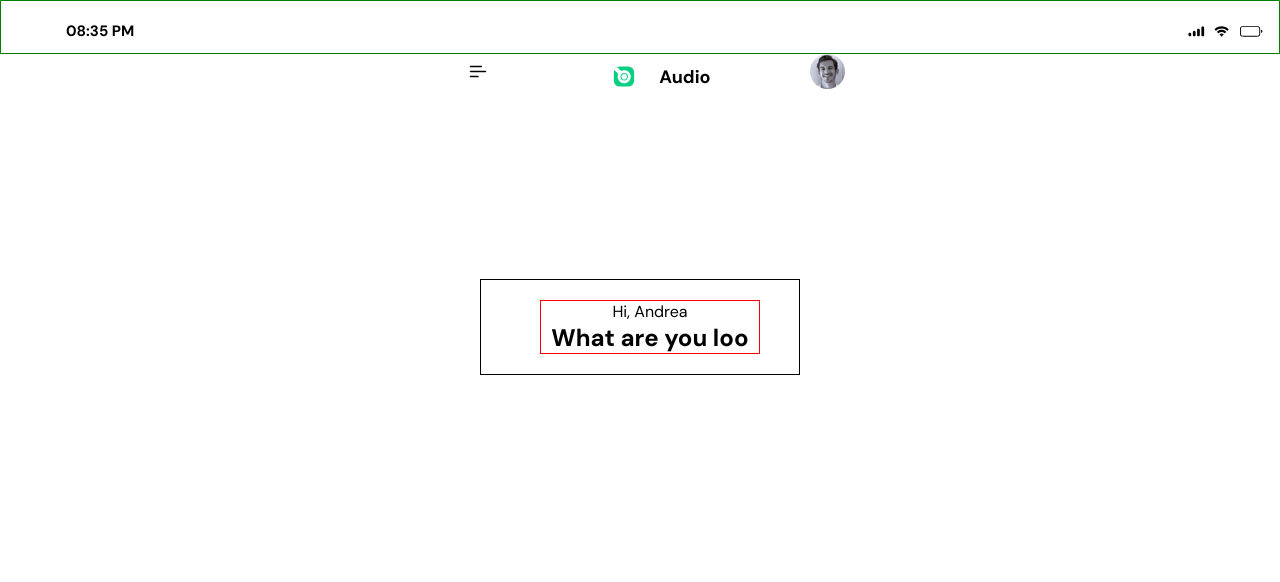
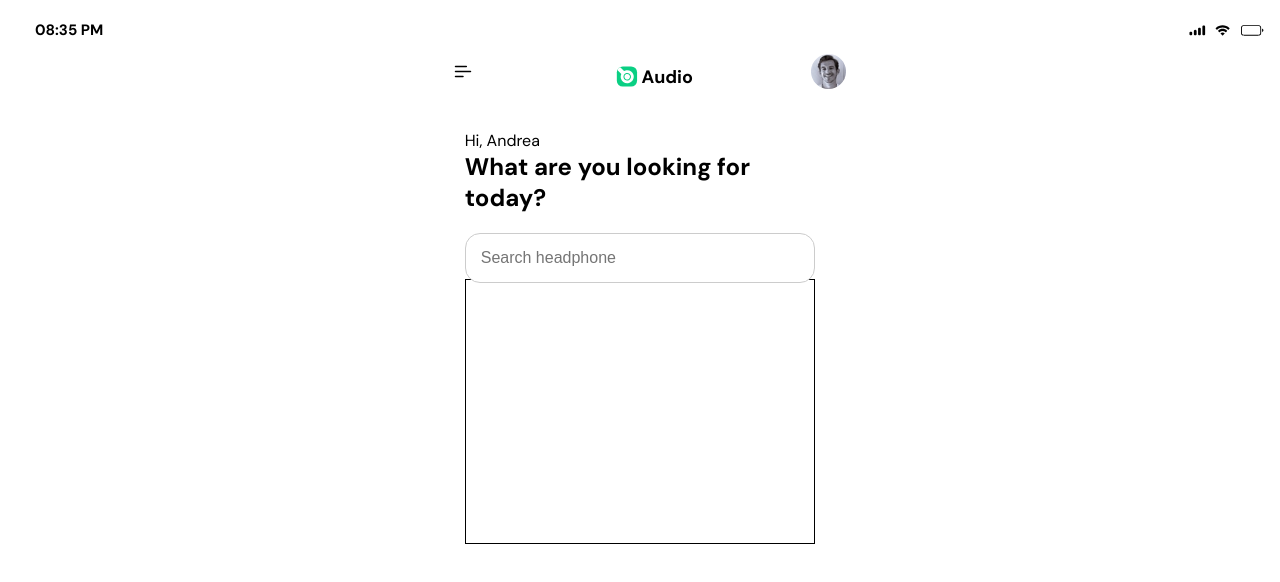
Before and after one commit to vinicius-rss/DESAFIO-3-COMPASS, a React (Vite) app: page /home in a window 1280 px wide. Shown: the top 582 px of the page. Built offline with nearby package versions, Linux system fonts and the light colour scheme.

Commit message:
firebase auth adicionado, página search iniciada, commit final do projeto.

```diff
--- a/src/Login.tsx
+++ b/src/Login.tsx
@@ -1,10 +1,11 @@
-import React, { useEffect, useState } from 'react';
-import TimeDisplay from './components/TimeDisplay';
-import { Link, useNavigate } from 'react-router-dom';
+import React, { useEffect, useState } from "react";
+import TimeDisplay from "./components/TimeDisplay";
+import { Link, useNavigate } from "react-router-dom";
+import { auth, provider, signInWithPopup } from "./firebase-config";
 
 const Login: React.FC = () => {
-  const [email, setEmail] = useState('');
-  const [password, setPassword] = useState('');
+  const [email, setEmail] = useState("");
+  const [password, setPassword] = useState("");
   const navigate = useNavigate();
 
   useEffect(() => {
@@ -15,8 +16,20 @@ const Login: React.FC = () => {
     e.preventDefault();
 
     if (email && password) {
+      // adicionar a autenticação por email e senha após finalizar página search
+      navigate("/home");
+    }
+  };
 
-      navigate('/home');
+
+  const handleGoogleSignIn = async () => {
+    try {
+      const result = await signInWithPopup(auth, provider);
+      const user = result.user;
+      console.log("Usuário logado:", user);
+      navigate("/home");
+    } catch (error) {
+      console.error("Erro ao fazer login com o Google:", error);
     }
   };
 
@@ -69,8 +82,10 @@ const Login: React.FC = () => {
               />
             </div>
             <p className="forgot-password">Forgot password</p>
-            <button type="submit" className="login-button">Sign In</button>
-            <p className="google-sign-in">
+            <button type="submit" className="login-button">
+              Sign In
+            </button>
+            <p className="google-sign-in" onClick={handleGoogleSignIn} style={{ cursor: "pointer" }}>
               <svg className="icon" xmlns="http://www.w3.org/2000/svg" width="26" height="22" viewBox="0 0 24 24">
                 <image href="/public/icon-google.svg" />
               </svg>
--- a/src/SignUp.tsx
+++ b/src/SignUp.tsx
@@ -1,21 +1,41 @@
-import React, { useEffect } from 'react';
-import { Link, useNavigate } from 'react-router-dom';
-import TimeDisplay from './components/TimeDisplay';
+import React, { useEffect, useState } from "react";
+import { Link, useNavigate } from "react-router-dom";
+import { auth, provider, signInWithPopup } from "./firebase-config";
+import { createUserWithEmailAndPassword } from "firebase/auth";
+import TimeDisplay from "./components/TimeDisplay";
 
 const SignUp: React.FC = () => {
-  const navigate = useNavigate(); // Hook para navegação
+  const navigate = useNavigate();
+  const [email, setEmail] = useState("");
+  const [password, setPassword] = useState("");
+  const [error, setError] = useState("");
 
   useEffect(() => {
     document.title = "Sign Up";
   }, []);
 
+  // Cadastro com Email e Senha
+  const handleSignUp = async (event: React.FormEvent) => {
+    event.preventDefault();
 
-  const handleSignUp = (event: React.FormEvent) => {
-    event.preventDefault(); // Evita recarregar a página
+    try {
+      await createUserWithEmailAndPassword(auth, email, password);
+      navigate("/home");
+    } catch (error: any) {
+      setError(error.message);
+    }
+  };
 
-
-
-    navigate('/home'); // Redireciona para Home
+  // Cadastro/Login com Google
+  const handleGoogleSignUp = async () => {
+    try {
+      const result = await signInWithPopup(auth, provider);
+      console.log("Usuário cadastrado/logado com Google:", result.user);
+      navigate("/home");
+    } catch (error) {
+      console.error("Erro ao fazer login com o Google:", error);
+      setError("Failed to sign up with Google.");
+    }
   };
 
   return (
@@ -44,16 +64,34 @@ const SignUp: React.FC = () => {
           <form className="form" onSubmit={handleSignUp}>
             <div className="form-group">
               <img src="/public/icon-email.svg" alt="Email Icon" />
-              <input type="email" id="email" name="email" placeholder="Email" required />
+              <input
+                type="email"
+                id="email"
+                name="email"
+                placeholder="Email"
+                required
+                value={email}
+                onChange={(e) => setEmail(e.target.value)}
+              />
             </div>
             <div className="form-group">
               <img src="/public/icon-password.svg" alt="Password Icon" />
-              <input type="password" id="password" name="password" placeholder="Password" required />
+              <input
+                type="password"
+                id="password"
+                name="password"
+                placeholder="Password"
+                required
+                value={password}
+                onChange={(e) => setPassword(e.target.value)}
+              />
             </div>
+
+            {error && <p className="error-message">{error}</p>}
 
             <button type="submit" className="login-button signup-button">Sign Up</button>
 
-            <p className="google-sign-in">
+            <p className="google-sign-in" onClick={handleGoogleSignUp} style={{ cursor: "pointer" }}>
               <svg className="icon" xmlns="http://www.w3.org/2000/svg" width="26" height="22" viewBox="0 0 24 24">
                 <image href="/public/icon-google.svg" />
               </svg>
--- a/src/firebase-config.ts
+++ b/src/firebase-config.ts
@@ -1,20 +1,20 @@
-import { initializeApp } from 'firebase/app';
-import { getAuth, GoogleAuthProvider } from 'firebase/auth';
+import { initializeApp } from "firebase/app";
+import { getAuth, GoogleAuthProvider, signInWithPopup } from "firebase/auth";
+
 
 const firebaseConfig = {
-  apiKey:"AIzaSyDyDkmh3BF0nK7nMszJN4BvkqNiUPHisTg",
+  apiKey: "AIzaSyDyDkmh3BF0nK7nMszJN4BvkqNiUPHisTg",
   authDomain: "desafio-3---compass-uol.firebaseapp.com",
   projectId: "desafio-3---compass-uol",
-  storageBucket: "desafio-3---compass-uol.appspot.com",
-  messagingSenderId: "116583203377693694465",
-  appId: "ed458a3e308ef32005d5159b2b4e41a69ba3947a",
+  storageBucket: "desafio-3---compass-uol.firebasestorage.app",
+  messagingSenderId: "530849331446",
+  appId: "1:530849331446:web:6c8469ea5468ab11c514d7",
+  measurementId: "G-X9RPZT82WX"
 };
 
+// Inicializa o Firebase
+const app = initializeApp(firebaseConfig);
+const auth = getAuth(app);
+const provider = new GoogleAuthProvider();
 
-
-const app = initializeApp(firebaseConfig);
-
-
-export const auth = getAuth(app);
-
-export const googleProvider = new GoogleAuthProvider();
+export { auth, provider, signInWithPopup };
--- a/src/index.css
+++ b/src/index.css
@@ -43,6 +43,7 @@ header h1 {
   margin: 0;
   margin-bottom: 10px;
   font-size: 70px;
+  color: white;
 }
 
 header p {
--- a/src/main.tsx
+++ b/src/main.tsx
@@ -1,4 +1,3 @@
-// src/main.tsx
 import React from 'react';
 import ReactDOM from 'react-dom/client';
 import App from './app/App';
--- a/src/pages/home/Home.css
+++ b/src/pages/home/Home.css
@@ -6,10 +6,18 @@
 
 /*   HEADER   */
 .home-search-container {
-  width: 110%;
+  width: 350px;
   max-width: 600px;
   margin: 0 auto;
-  border: 1px solid red;
+  transform: translate(223px, -170px);
+}
+
+.home-search-container input {
+  padding: 15px;
+  margin-top: 20px;
+  width: 350px;
+  border-radius: 15px;
+  margin-bottom: 70px;
 }
 
 .home-header {
@@ -17,10 +25,10 @@
   flex-direction: row;
   align-items: center;
   justify-content: space-between;
-  width: 130%;
+  width: 135%;
   padding: 10px;
   margin-top: 12px;
-  margin-left: -41px;
+  margin-left: -81px;
   gap: 25px;
 }
 
@@ -31,20 +39,21 @@
 }
 
 .home-header-icon:nth-child(2){
-  margin-left: -40px;
+  margin-left: -20px;
+}
 
-}
 .home-header-icon:nth-child(3){
    margin-left: 65px;
- margin-top: 10px;
+   margin-top: 10px;
 }
+
 .home-header-icon:nth-child(5){
    margin-left: 40px;
 }
 
 .logo-text {
   font-size: 18px;
-  margin-left: -35px;
+  margin-left: -75px;
   color: black;
 }
 
@@ -52,11 +61,25 @@
   color: black;
 }
 
+.search-input {
+  width: 100%;
+  padding: 8px 12px;
+  font-size: 16px;
+  border: 1px solid #ccc;
+  border-radius: 5px;
+  outline: none;
+  opacity: 1.0;
+}
+
+.search-input:focus {
+  border-color: #21d124;
+}
+
 /*   Relógio   */
 .home-time {
   font-size: 15px;
   font-weight: bold;
-  margin-left: 30px;
+  margin-left: 0px;
   margin-top: 15px;
   color: black;
 }
@@ -66,7 +89,7 @@
   font-size: 2rem;
 }
 
-/*   Barra de Status (Ícones do Dispositivo)   */
+/*   Barra de Status */
 .home-status-bar {
   display: flex;
   justify-content: space-between;
@@ -75,7 +98,6 @@
   position: absolute;
   top: 0;
   right: 0;
-  border: 1px solid green;
 }
 
 /*   Ícones do Dispositivo   */
@@ -88,16 +110,43 @@
 /* MAIN */
 
 .home-main {
-  max-width: 600px;
-  width: 320px;
+  max-width: 350px;
+  width: 100%;
   border: 1px solid black;
 }
 
-.home-search-section  p, h1 {
+.home-search-section p, h1 {
   color: black;
 }
 
-/*   Rodapé   */
+.search-text {
+  text-align: left;
+}
+
+.break-word {
+  display: block;
+}
+
+/* Seção de Produtos */
+.home-products-section {
+  background-color: #f0f0f0;
+  max-width: 1200px;
+  padding: 20px;
+  border-radius: 28px;
+  width: 145%;
+
+  transform: translate(-175px, 500px);
+}
+
+.home-products-container {
+  max-width: 1200px;
+  right: 0;
+  width: 1600px;
+  margin: 0 auto;
+
+}
+
+/*   RODAPÉ   */
 .home-footer {
 
 }
--- a/src/pages/home/Home.tsx
+++ b/src/pages/home/Home.tsx
@@ -48,16 +48,29 @@ const Home: React.FC = () => {
         </svg>
         <p className='logo-text'>Audio</p>
         <img src="/img/home-avatar.png" alt="your profile image" className='home-header-icon' />
+
       </header>
       <main className='home-main'>
         <section className='home-search-section'>
           <div className='home-search-container'>
-            <div>
+            <div className='search-text'>
               <p>Hi, Andrea</p>
-              <h1>What are you loo</h1>
+              <h1>What are you looking for <span className="break-word">today?</span></h1>
+              <div className='search-container'>
+                <input type="text" placeholder="Search headphone" className="search-input" />
+              </div>
             </div>
           </div>
         </section>
+        <section className='home-products-section'>
+          <div className='home-products-container'>
+            <div>
+
+              <p>olá</p>
+            </div>
+          </div>
+        </section>
+
       </main>
       <footer className='home-footer'>
 
```
